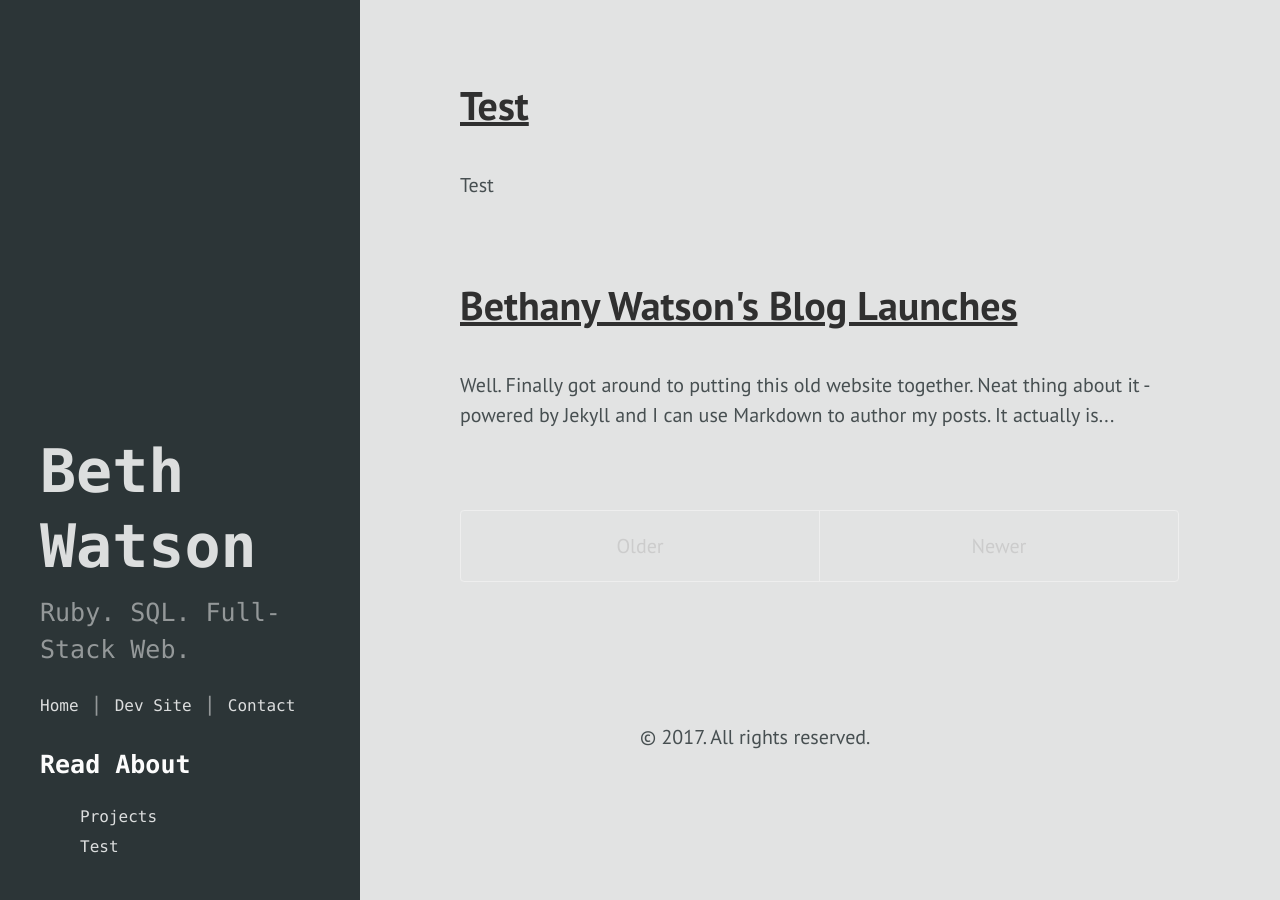
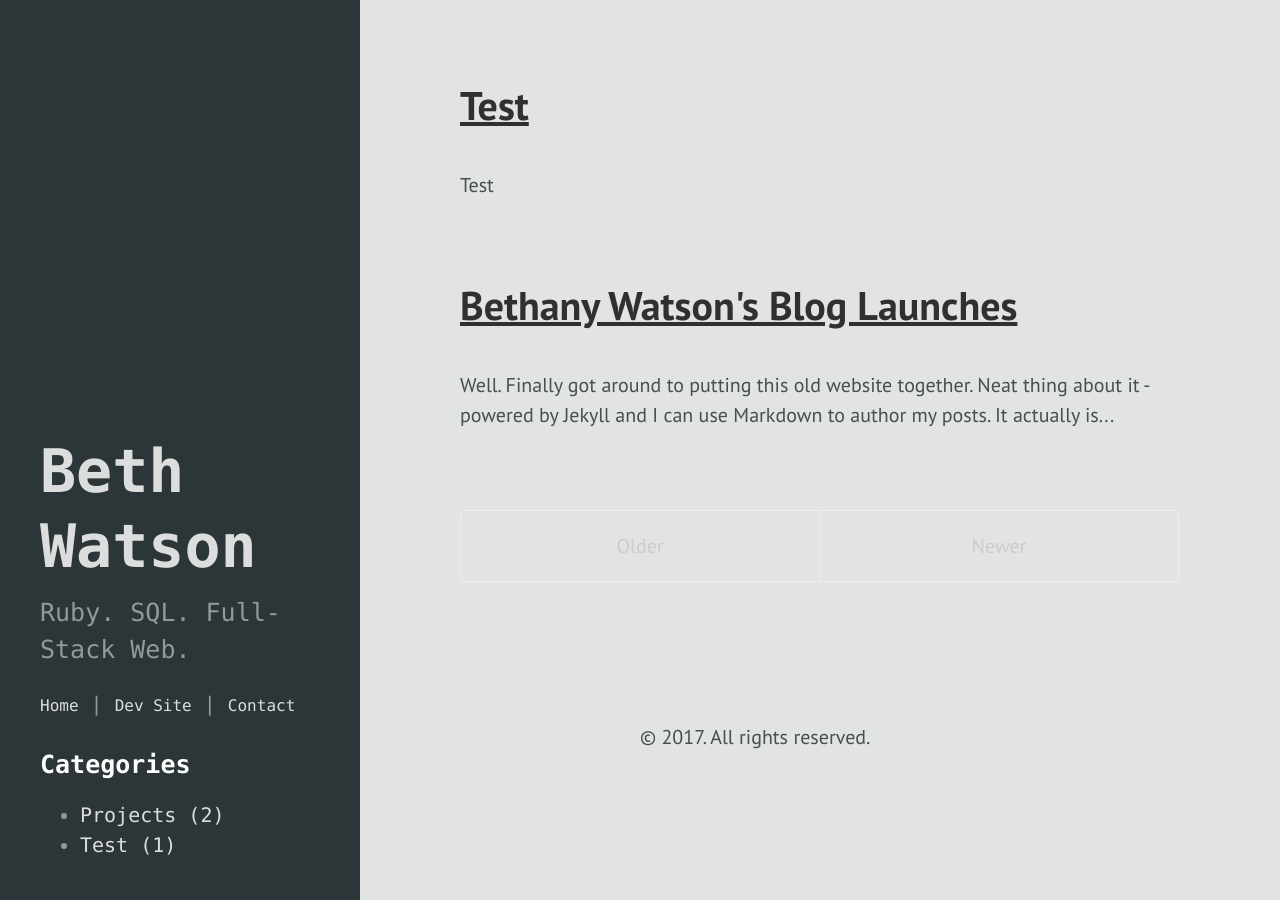
Before and after one commit to bethanyvwatson/bethanyvwatson.github.io, a Jekyll site: the page built from index.html, in a window 1280 px wide. Built offline with Jekyll 4.4.1, drawn with Linux system fonts in a browser that asks for light colours; the list of posts is cut into pages by our own code.

Commit message:
Hooray for working category links

```diff
--- a/_config.yml
+++ b/_config.yml
@@ -12,7 +12,6 @@ author:
   name:           'Beth Watson'
   url:            http://www.bethanywatson.me
 
-permalink:        pretty
 paginate:         5
 
 # Custom vars
--- a/_includes/sidebar.html
+++ b/_includes/sidebar.html
@@ -15,11 +15,19 @@
       |
       <a href="{{ site.author.url }}/contact" class="sidebar-nav-item" target="_blank">Contact</a>
       <div class="categories">
-        <h3>Read About</h3>
+       <h3>Categories</h3>
         <ul>
-        {% for category in site.categories %}
-          <a href="{{ baseurl }}/category/{{ category[0] }}/" class="sidebar-nav-item">{{ category[0] | capitalize }}</a><br />
-        {% endfor %}
+        {% assign categories_list = site.categories %}
+          {% if categories_list.first[0] == null %}
+            {% for category in categories_list %}
+              <li><a href="/category/{{ category }}">{{ category | capitalize }} ({{ site.tags[category].size }})</a></li>
+            {% endfor %}
+          {% else %}
+            {% for category in categories_list %}
+              <li><a href="/category/{{ category[0] }}">{{ category[0] | capitalize }} ({{ category[1].size }})</a></li>
+            {% endfor %}
+          {% endif %}
+        {% assign categories_list = nil %}
         </ul>
       </div>
     </nav>
--- a/_layouts/post.html
+++ b/_layouts/post.html
@@ -5,7 +5,7 @@ layout: default
 <div class="post">
   <h1 class="post-title">{{ page.title }}</h1>
   <span class="post-date">{{ page.date | date_to_string }} | Categories:
-    {% assign sortedCategories = page.categories | sort %}
+    {% assign sortedCategories = page.categories %}
     {% for category in sortedCategories %}
         <span class="tag">
             <a href="/category/{{ category }}">{{ category | capitalize }}</a>
```
